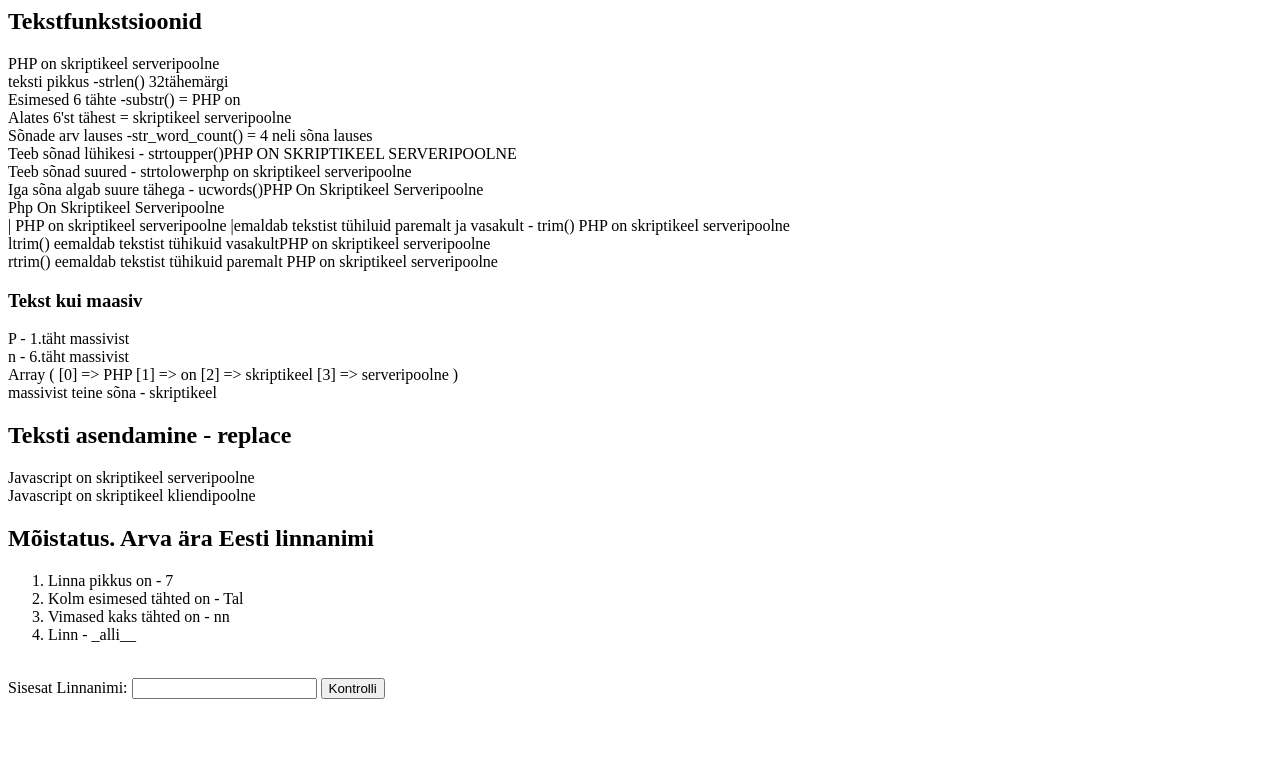
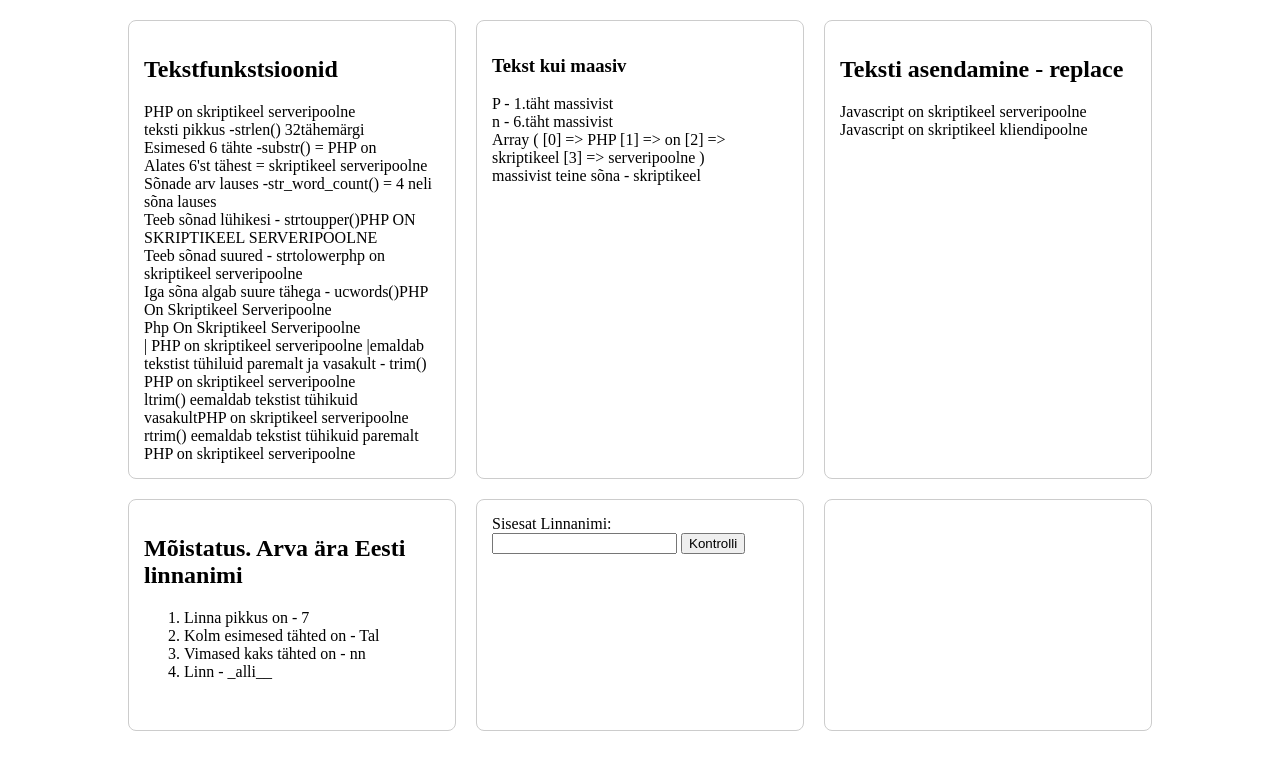
Before and after one commit to MarkJur-afk/veebPHP, a PHP site: page /content/tekstfunktsioonid.php?link=1 in a window 1280 px wide. Shown: the top 770 px of the page. Run offline with PHP 8.4, Linux system fonts and the light colour scheme.

Commit message:
div'vid lisame

```diff
--- a/content/tekstfunktsioonid.php
+++ b/content/tekstfunktsioonid.php
@@ -1,3 +1,16 @@
+<!DOCTYPE html>
+<html lang="et">
+<head>
+    <meta charset="UTF-8">
+    <title>Tekst Funkstsioonid</title>
+
+    <link rel="stylesheet" href="../style/style.css">
+</head>
+<body>
+
+
+<div class="flex-container">
+    <div>
 <?php
 
 function clearVarsExcept($url, $varname)
@@ -37,6 +50,10 @@ echo "ltrim() eemaldab tekstist tühikuid vasakult".ltrim($tekst2);
 echo "<br>";
 echo "rtrim() eemaldab tekstist tühikuid paremalt".rtrim($tekst2);
 echo "<br>";
+?>
+    </div>
+    <div>
+<?php
 echo "<h3>Tekst kui maasiv</h3>";
 echo "$tekst[0] - 1.täht massivist";
 echo "<br>";
@@ -47,6 +64,11 @@ echo "<br>";
 $syna=str_word_count($tekst,1);
 echo "massivist teine sõna - ".$syna[2];
 echo "<br>";
+?>
+    </div>
+
+     <div>
+<?php
 echo "<h2>Teksti asendamine - replace</h2>";
 $asendus= 'Javascript';
 echo substr_replace($tekst,$asendus,0,3);
@@ -57,6 +79,11 @@ $asendav=array('Javascript', 'kliendipoolne');
 echo str_replace($otsi, $asendav, $tekst);
 
 echo "<br>";
+?>
+     </div>
+
+    <div>
+<?php
 echo"<h2>Mõistatus. Arva ära Eesti linnanimi</h2>";
 //tee 5 - 6 tekstfunkstioonid mis aitavad aru saada milinne linnanimi oli.
 $linn='Tallinn';
@@ -67,12 +94,15 @@ $synavah = array("T", "n");
 echo "<li> Linn - ".str_replace($synavah, "_", $linn)."</li></ol>";
 echo "<br>";
 ?>
+    </div>
+    <div>
 <form name="tekskkontroll" action="<?=clearVarsExcept($_SERVER['REQUEST_URI'], "link")?>" method="post">
     <label for="linn">Sisesat Linnanimi: </label>
     <input type="text" id="linn" name="linn">
     <input type="submit" value="Kontrolli">
 </form>
-
+    </div>
+    <div>
 <?php
 if(isset($_REQUEST["linn"])){
     if ($_REQUEST["linn"] == "Tallinn"){
@@ -81,3 +111,8 @@ if(isset($_REQUEST["linn"])){
         echo $_REQUEST["linn"]." on Vale!";
     }
 }
+?>
+</div>
+</div>
+</body>
+</html>
--- a/style/style.css
+++ b/style/style.css
@@ -40,33 +40,38 @@ ul li a:hover {
     color: black;
 }
 
-div.flex-container > div{
-    margin: 10px;
-    flex: 1;
-    padding: 10px;
+
+.flex-container {
+    display: flex;
+    flex-wrap: wrap;
+    gap: 20px;
+    margin: 20px 10%;
 }
 
-div.flex-container{
-    margin-left: 10%;
-    display: flex;
-    flex-direction: row;
+
+.flex-container > div {
+    flex: 1 1 250px;
+    padding: 15px;
+    border: 1px solid #ccc;
+    border-radius: 8px;
 }
+
 
 img {
     width: 20px;
 }
 
-div.flex > div{
+
+.flex {
     display: flex;
-    margin: 10px;
-    flex: 1;
-    border: darkcyan solid;
-    border-radius: 15px;
-    padding: 20px;
+    flex-wrap: wrap;
+    gap: 20px;
+    margin: 20px 10%;
 }
 
-div.flex{
-    margin-left: 10%;
-    display: flex;
-    flex-direction: row;
+.flex > div {
+    flex: 1 1 250px;
+    padding: 15px;
+    border: 1px solid darkcyan;
+    border-radius: 8px;
 }
```
